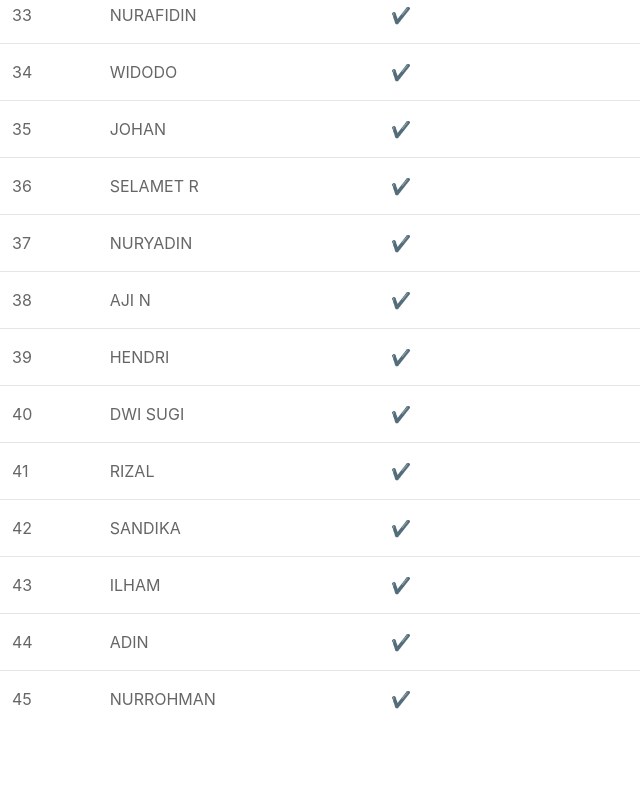
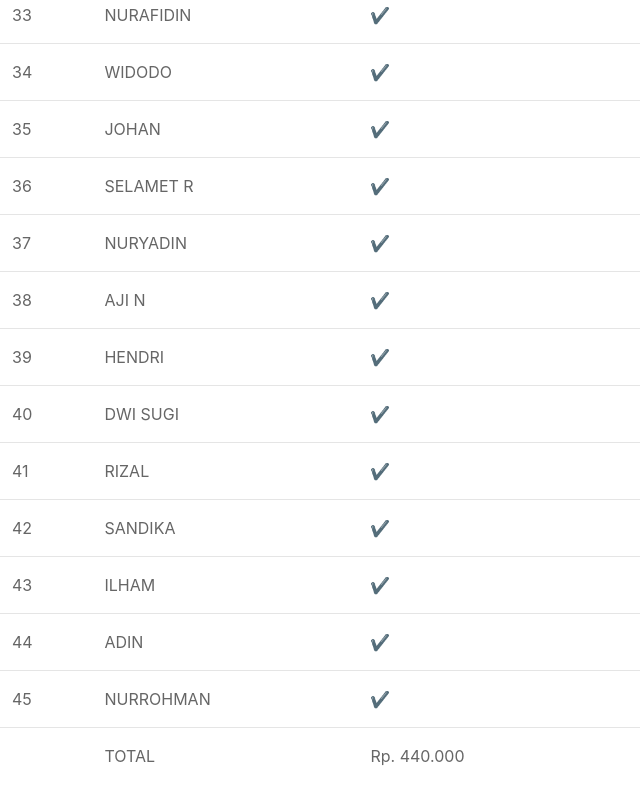
Before and after one commit to Quality-Gate-2/Quality-Gate-2.github.io, a plain HTML site: page kas_qg.html in a window 1280 px wide. Shown: the part 1939-2739 px from the top of the page, without its empty margins (0-640 px from the left). Before the commit the page ends 2686 px from the top, so only its background shows below. Drawn offline with Linux system fonts and the light colour scheme.

Commit message:
Update kas_qg.html
Add total

```diff
--- a/kas_qg.html
+++ b/kas_qg.html
@@ -250,6 +250,12 @@
             <td>NURROHMAN</td>
             <td>✔️</td>
         </tr>
+        <tr>
+            <td></td>
+            <td>TOTAL</td>
+            <td>Rp. 440.000</td>
+        </tr>
+
     </tbody>
 </table>
     </body>
```
